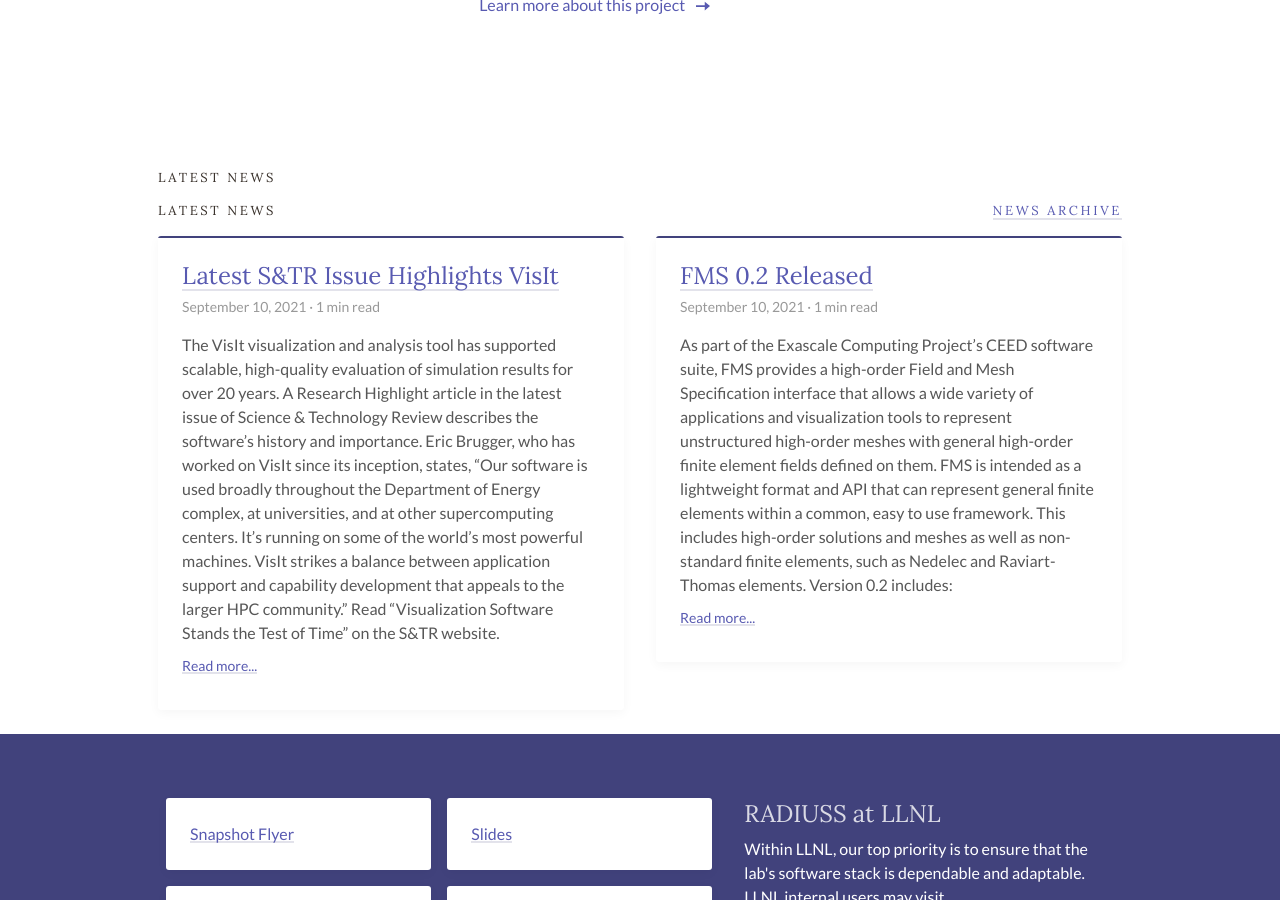
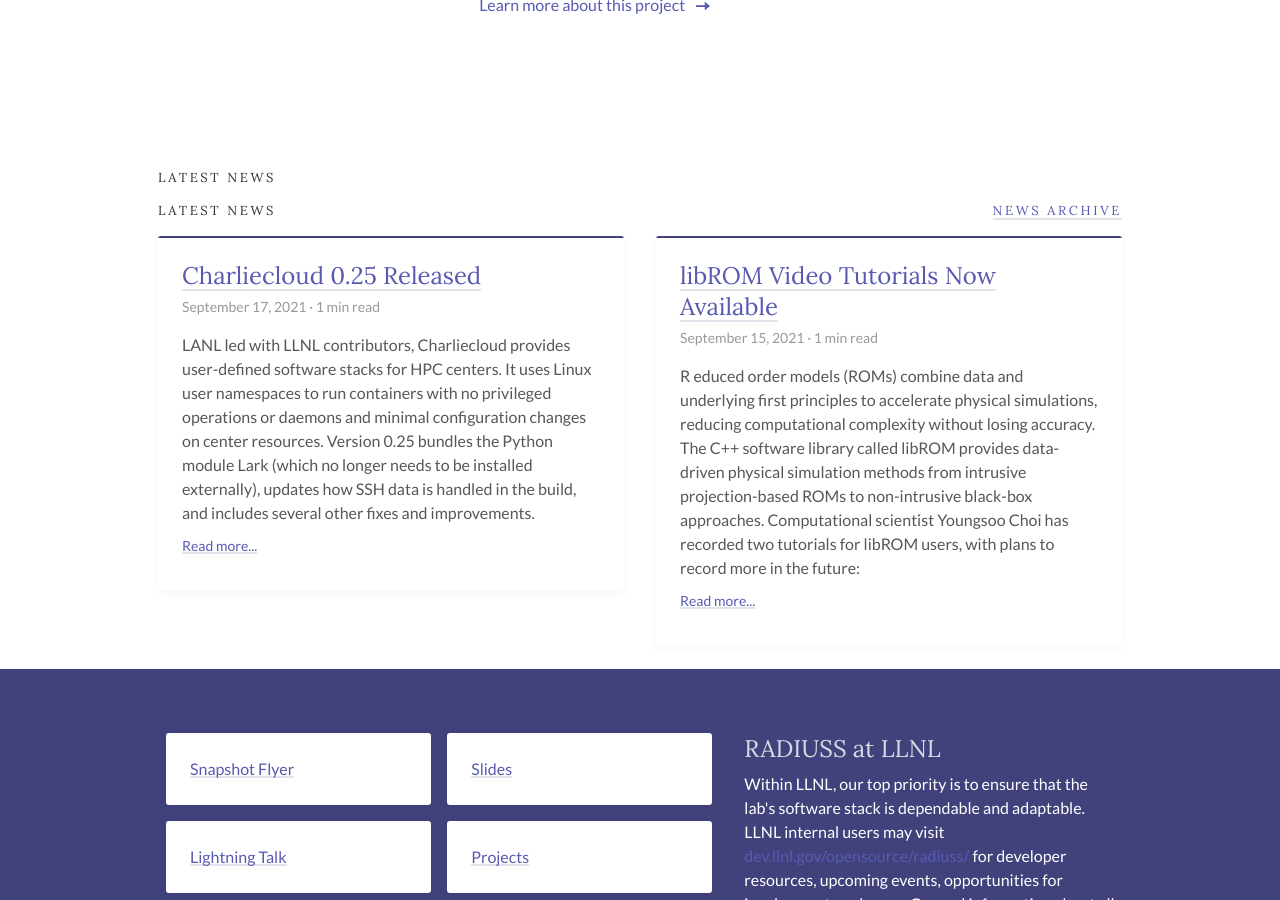
Before and after one commit to rse-ops/rse-ops.github.io, a Jekyll site: the page built from pages/home.html, in a window 1280 px wide and 900 px high, scrolled down 1130 px. Built offline with Jekyll 4.4.1, drawn with Linux system fonts in a browser that asks for light colours.

```diff
--- /dev/null
+++ b/_posts/2021-09-15-librom-videos.md
@@ -0,0 +1,9 @@
+---
+title: "libROM Video Tutorials Now Available"
+categories: multimedia
+---
+
+R educed order models (ROMs) combine data and underlying first principles to accelerate physical simulations, reducing computational complexity without losing accuracy. The C++ software library called [libROM](https://github.com/LLNL/librom) provides data-driven physical simulation methods from intrusive projection-based ROMs to non-intrusive black-box approaches. Computational scientist Youngsoo Choi has recorded two tutorials for libROM users, with plans to record more in the future:
+
+- [Poisson equation and its finite element discretization](https://youtu.be/YaZPtlbGay4) (6:34)
+- [Poisson equation and its reduced order model](https://youtu.be/YlFrBP31riA) (7:15)
--- /dev/null
+++ b/_posts/2021-09-17-ccloud-0.25.md
@@ -0,0 +1,11 @@
+---
+title: "Charliecloud 0.25 Released"
+categories: release
+---
+
+LANL led with LLNL contributors, [Charliecloud](https://github.com/hpc/charliecloud) provides user-defined software stacks for HPC centers. It uses Linux user namespaces to run containers with no privileged operations or daemons and minimal configuration changes on center resources. Version 0.25 bundles the Python module Lark (which no longer needs to be installed externally), updates how SSH data is handled in the build, and includes several other fixes and improvements.
+
+Learn more:
+- [Release notes](https://github.com/hpc/charliecloud/releases/tag/v0.25)
+- [GitHub repo](https://github.com/hpc/charliecloud)
+- [Documentation](https://hpc.github.io/charliecloud)
```
Also changed, not shown: _posts/2021-09-08-hatchet-sc21.md (added, +6 -0 lines), _posts/2021-09-09-devilray-new.md (+1 -1 lines), _posts/2021-09-13-cct-1.0.13.md (added, +10 -0 lines), _posts/2021-09-13-msrsafe-1.6.0.md (added, +10 -0 lines).
